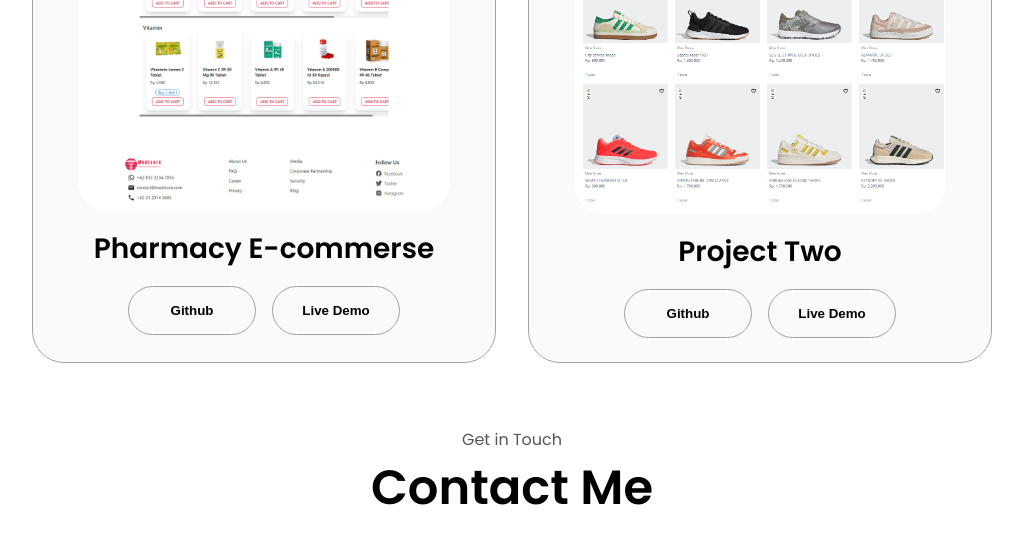
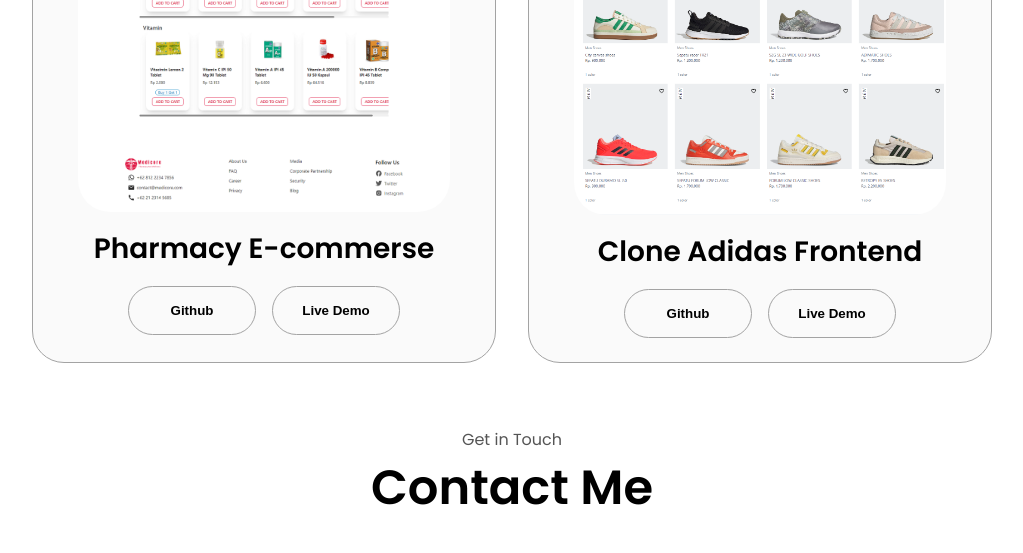
Before and after one commit to Eggi19/porto, a plain HTML site: page index.html in a window 1280 px wide. Shown: the part 2876-3429 px from the top of the page, without its empty margins (128-1151 px from the left). Drawn offline with Linux system fonts and the light colour scheme.

Commit message:
Update index.html

```diff
--- a/index.html
+++ b/index.html
@@ -279,7 +279,7 @@
                 class="project-img"
               />
             </div>
-            <h2 class="experience-sub-title project-title">Project Two</h2>
+            <h2 class="experience-sub-title project-title">Clone Adidas Frontend</h2>
             <div class="btn-container">
               <button
                 class="btn btn-color-2 project-btn"
```
